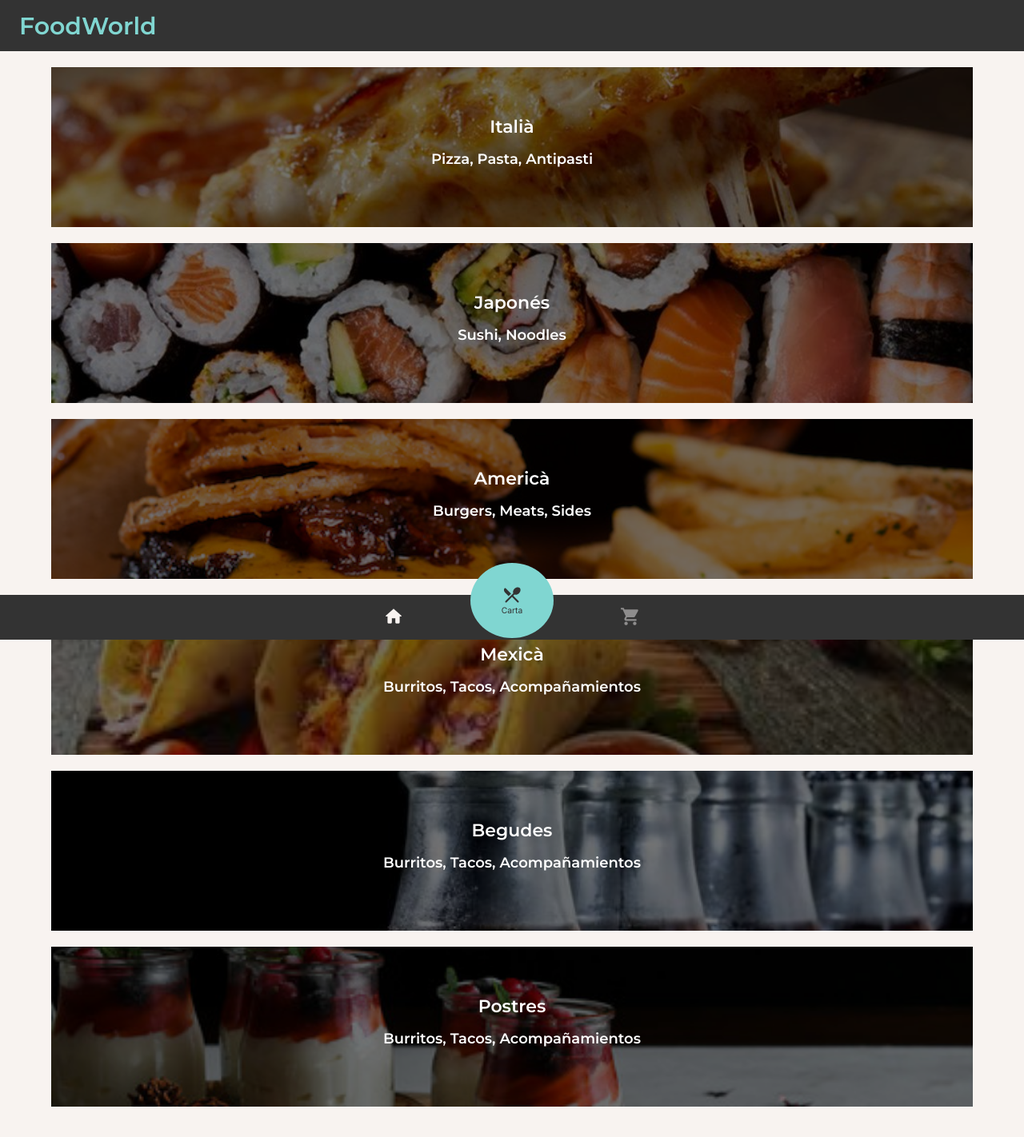
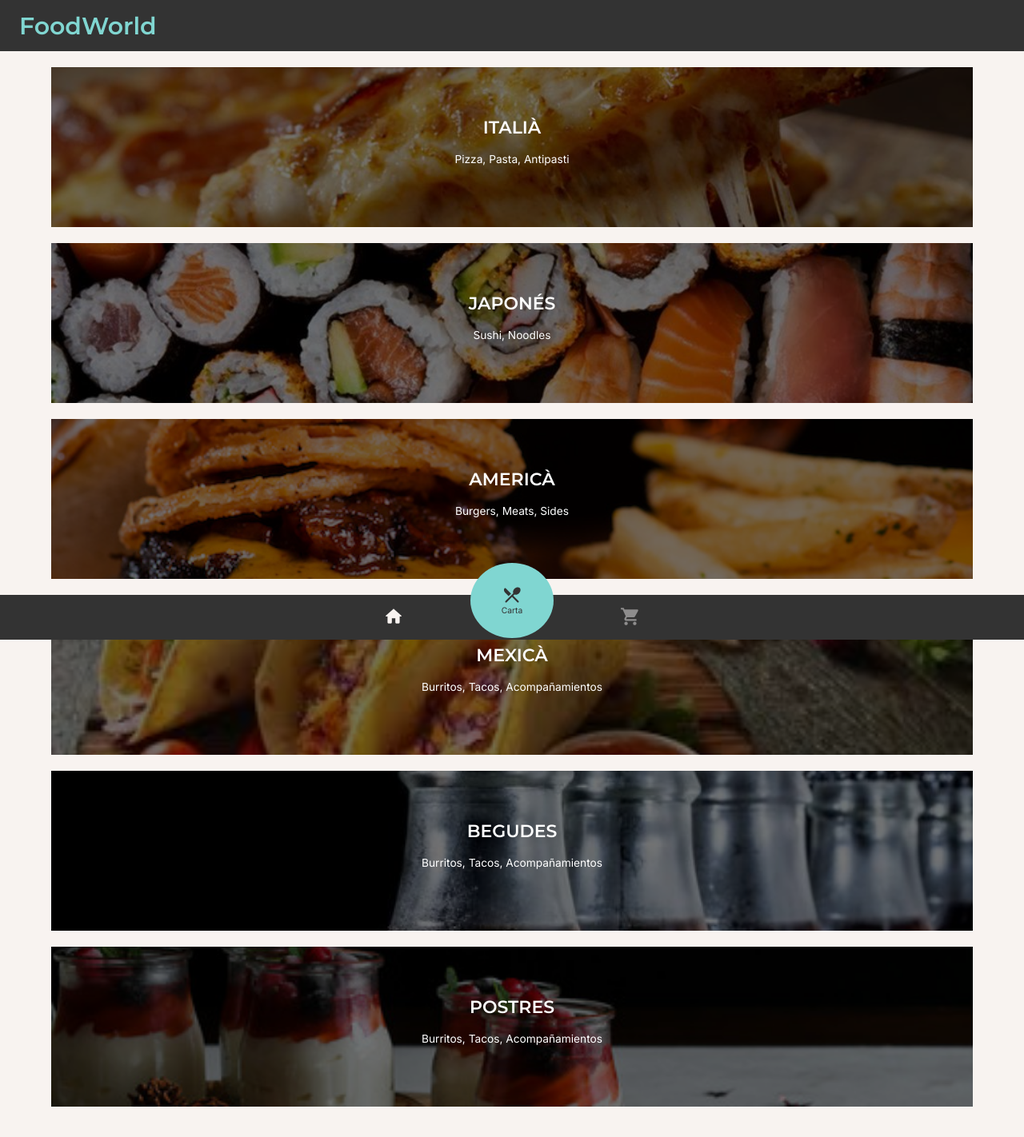
Before and after one commit to carlesonielfa/foodworld, a React (Create React App) app: page /fhc6/carta in a window 1280 px wide. Shown: the top 1422 px of the page at 80% size. Built offline with nearby package versions, Linux system fonts and the light colour scheme.

Commit message:
Millorat format carta

```diff
--- a/src/Carta.js
+++ b/src/Carta.js
@@ -102,7 +102,6 @@ export default function Carta() {
             >
               {image.title}
               <Typography
-                variant="h3"
                 color="inherit"
                 className={classes.imageSubtitle}
               >
--- a/src/CartaList.js
+++ b/src/CartaList.js
@@ -8,32 +8,32 @@ import drinks from "./assets/drinks.jpg";
 export const images = [
   {
     file: italian,
-    title: "Italià",
+    title: "ITALIÀ",
     subtitle: "Pizza, Pasta, Antipasti",
   },
   {
     file: japones,
-    title: "Japonés",
+    title: "JAPONÉS",
     subtitle: "Sushi, Noodles",
   },
   {
     file: american,
-    title: "Americà",
+    title: "AMERICÀ",
     subtitle: "Burgers, Meats, Sides",
   },
   {
     file: mex,
-    title: "Mexicà",
+    title: "MEXICÀ",
     subtitle: "Burritos, Tacos, Acompañamientos",
   },
   {
     file: drinks,
-    title: "Begudes",
+    title: "BEGUDES",
     subtitle: "Burritos, Tacos, Acompañamientos",
   },
   {
     file: postres,
-    title: "Postres",
+    title: "POSTRES",
     subtitle: "Burritos, Tacos, Acompañamientos",
   },
 ];
```
